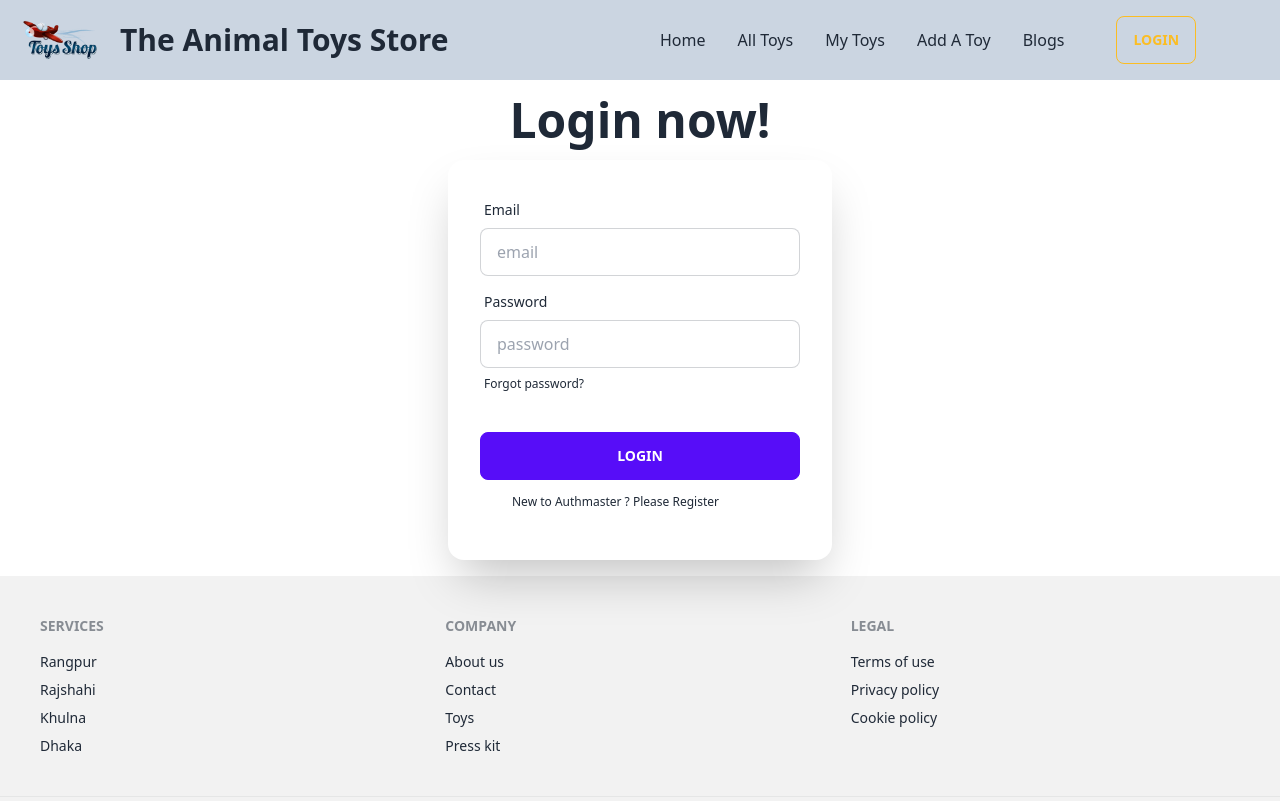
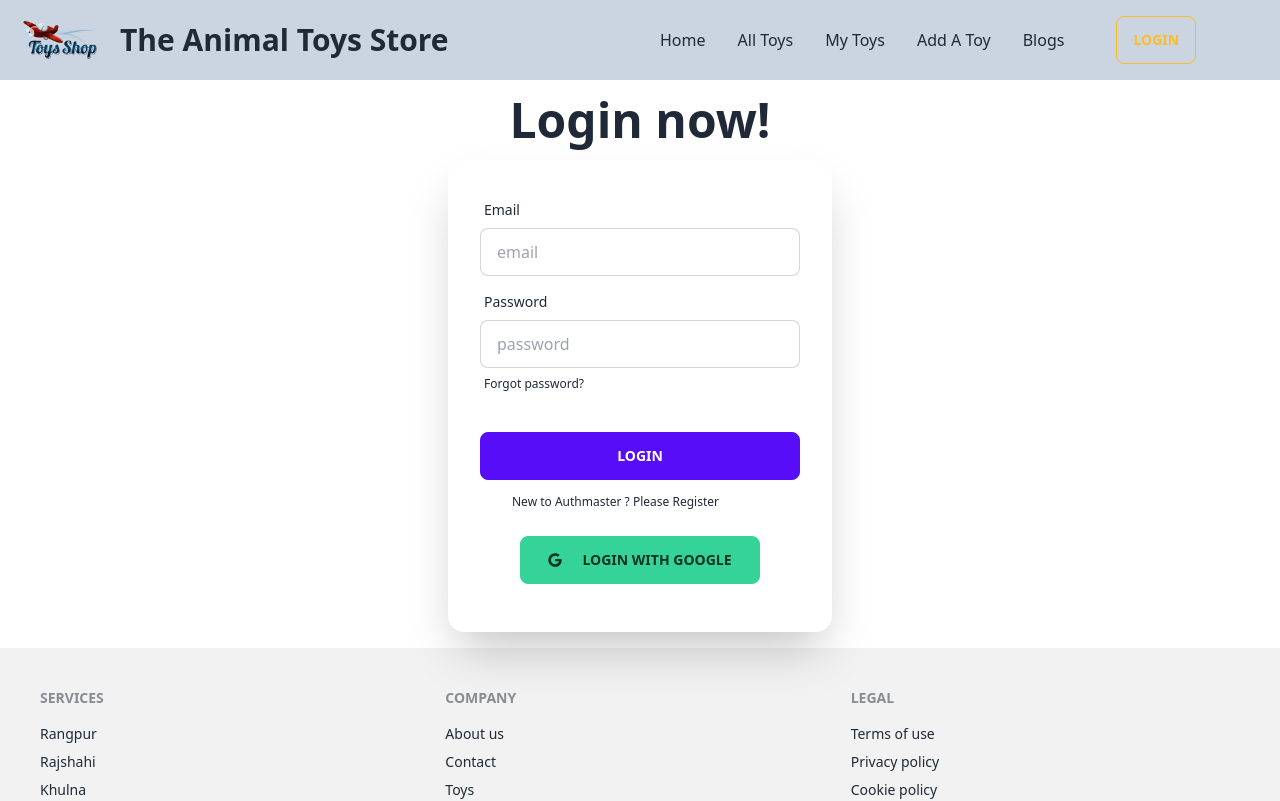
Before and after one commit to Bishawnath07/toy-marketplace-client, a React (Vite) app: page /login in a window 1280 px wide. Shown: the top 801 px of the page. Built offline with nearby package versions, Linux system fonts and the light colour scheme; no server answers.

Commit message:
registration and sign in authntication complete

```diff
--- a/src/Components/Pages/Login/Login.jsx
+++ b/src/Components/Pages/Login/Login.jsx
@@ -1,10 +1,29 @@
 import { useContext } from "react";
 import { Link, useNavigate } from "react-router-dom";
+import { FaGoogle } from 'react-icons/fa';
+
 import { AuthContext } from "../../Provider/AuthProviders";
+import { GoogleAuthProvider, getAuth, signInWithPopup } from "firebase/auth";
+import app from "../../../firebase/firebase.config";
 
 const Login = () => {
     const { signIn } = useContext(AuthContext)
     const navigate = useNavigate();
+
+    const auth = getAuth(app)
+    const provider = new GoogleAuthProvider();
+
+    const handleGoogleSignIn = () => {
+        signInWithPopup(auth, provider)
+        .then(result => {
+            const user = result.user;
+            console.log(user)
+            navigate('/')
+        })
+        .catch(error => {
+            console.log(error.message)
+        })
+    }
 
     const handleLogin = event => {
         event.preventDefault();
@@ -55,8 +74,8 @@ const Login = () => {
                         New to Authmaster ? Please Register
                     </Link>
                 </p>
+                <button onClick={handleGoogleSignIn} className='btn btn-success mx-10 mb-4 flex items-center gap-5' ><FaGoogle /> Login With Google</button>
                 </form>
-
             </div>
         </div>
     </div>
```
